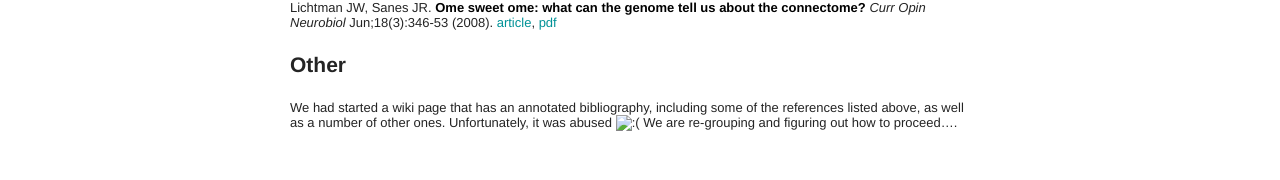
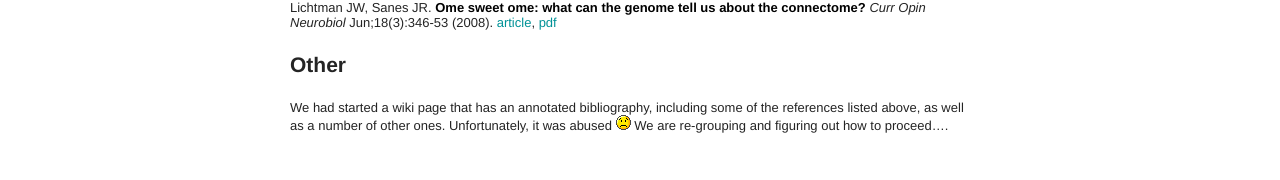
Before and after one commit to tranmishell/openconnectome, a Jekyll site: the page built from references/index.html, in a window 1280 px wide. Shown: the part 1128-1308 px from the top of the page. Built offline with Jekyll 4.4.1, drawn with Linux system fonts in a browser that asks for light colours.

Commit message:
modify link

```diff
--- a/references/index.html
+++ b/references/index.html
@@ -27,7 +27,7 @@ title: References
 <h2>Reviews</h2>
 <p>Lichtman JW, Sanes JR. <strong>Ome sweet ome: what can the genome tell us about the connectome?</strong> <em>Curr Opin Neurobiol</em> Jun;18(3):346-53 (2008). <a href="http://www.sciencedirect.com/science?_ob=ArticleURL&amp;_udi=B6VS3-4THDXWC-1&amp;_user=75682&amp;_coverDate=06%2F30%2F2008&amp;_rdoc=1&amp;_fmt=high&amp;_orig=gateway&amp;_origin=gateway&amp;_sort=d&amp;_docanchor=&amp;view=c&amp;_acct=C000006078&amp;_version=1&amp;_urlVersion=0&amp;_userid=75682&amp;md5=07b9d2ccbda75cb15dca92c6cded1df6&amp;searchtype=a">article</a>, <a href="http://www.ncbi.nlm.nih.gov/pmc/articles/PMC2735215/pdf/nihms-104204.pdf">pdf</a></p>
 <h2>Other</h2>
-<p>We had started a wiki page that has an annotated bibliography, including some of the references listed above, as well as a number of other ones.  Unfortunately, it was abused <img src='./img/icon_sad.gif' alt=':(' class='wp-smiley' />  We are re-grouping and figuring out how to proceed&#8230;.</p>
+<p>We had started a wiki page that has an annotated bibliography, including some of the references listed above, as well as a number of other ones.  Unfortunately, it was abused <img src='../img/icon_sad.gif' alt=':(' class='wp-smiley' />  We are re-grouping and figuring out how to proceed&#8230;.</p>
 
 
   </section>
```
